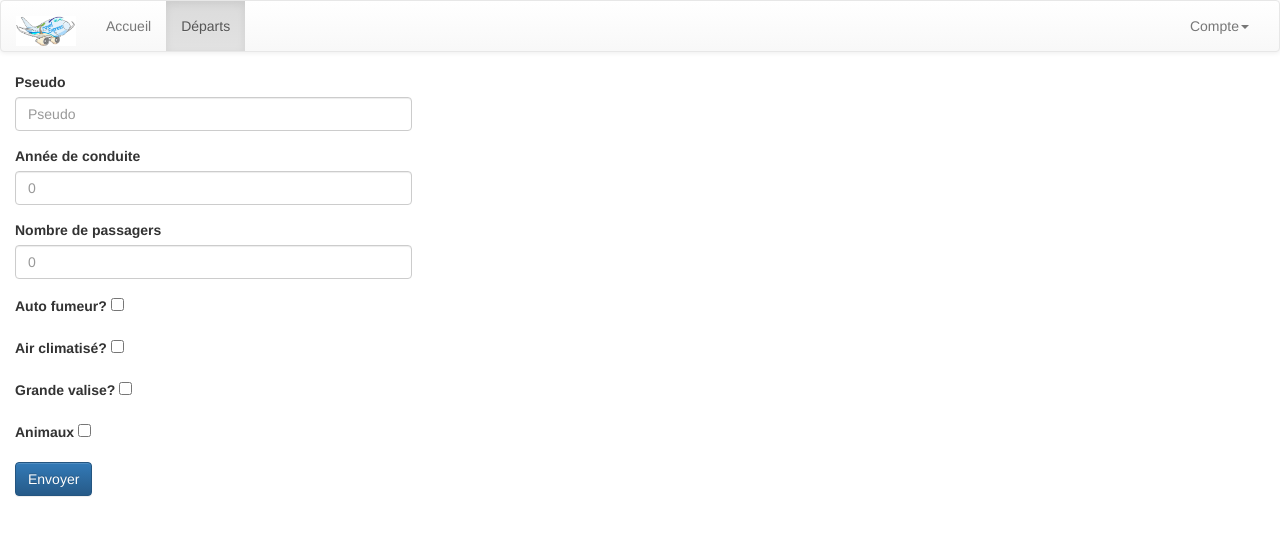
After one commit to gchaville/HamidoExpress, a PHP site: page /Driverinscription.php in a window 1280 px wide. The commit adds this page. Shown: the top 536 px of the page. Run offline with PHP 8.4, Linux system fonts and the light colour scheme; some libraries are stand-ins or nearby versions.

Commit message:
Ajout de conducteur fonctionnel

```diff
--- /dev/null
+++ b/Driverinscription.php
@@ -0,0 +1,110 @@
+<!DOCTYPE html>
+<html>
+<head>
+    <meta charset="utf-8">
+    <title>HamidoExpress - Inscription</title>
+    <link rel="stylesheet" href="css/styles.css">
+
+    <script src="https://code.jquery.com/jquery-3.1.1.min.js" integrity="sha256-hVVnYaiADRTO2PzUGmuLJr8BLUSjGIZsDYGmIJLv2b8=" crossorigin="anonymous"></script>
+    <script src="https://code.jquery.com/jquery-migrate-3.0.0.min.js" integrity="sha256-JklDYODbg0X+8sPiKkcFURb5z7RvlNMIaE3RA2z97vw=" crossorigin="anonymous"></script>
+    <!-- Latest compiled and minified CSS -->
+    <link href="//maxcdn.bootstrapcdn.com/bootstrap/3.3.7/css/bootstrap.min.css" rel="stylesheet">
+
+    <!-- Optional theme -->
+    <link rel="stylesheet" href="https://maxcdn.bootstrapcdn.com/bootstrap/3.3.7/css/bootstrap-theme.min.css" integrity="sha384-rHyoN1iRsVXV4nD0JutlnGaslCJuC7uwjduW9SVrLvRYooPp2bWYgmgJQIXwl/Sp" crossorigin="anonymous">
+
+    <!-- Latest compiled and minified JavaScript -->
+    <script src="https://maxcdn.bootstrapcdn.com/bootstrap/3.3.7/js/bootstrap.min.js" integrity="sha384-Tc5IQib027qvyjSMfHjOMaLkfuWVxZxUPnCJA7l2mCWNIpG9mGCD8wGNIcPD7Txa" crossorigin="anonymous"></script>
+</head>
+
+<body><!--==============================header=================================-->
+<header id="header">
+    <nav class="navbar navbar-default">
+        <div class="container-fluid">
+            <!-- Brand and toggle get grouped for better mobile display -->
+            <div class="navbar-header">
+                <button type="button" class="navbar-toggle collapsed" data-toggle="collapse" data-target="#bs-example-navbar-collapse-1" aria-expanded="false">
+                    <span class="sr-only">Toggle navigation</span>
+                    <span class="icon-bar"></span>
+                    <span class="icon-bar"></span>
+                    <span class="icon-bar"></span>
+                </button>
+                <a class="navbar-brand" href="#">
+                    <img alt="Brand" src="images/travel-express.jpg" width="60" height="30">
+                </a>
+            </div>
+
+            <!-- Collect the nav links, forms, and other content for toggling -->
+            <div class="collapse navbar-collapse" id="bs-example-navbar-collapse-1">
+                <ul class="nav navbar-nav">
+                    <li><a href="#">Accueil</a></li>
+                    <li class="active"><a href="#">Départs</a></li>
+                </ul>
+                <ul class="nav navbar-nav navbar-right">
+                    <li class="dropdown">
+                        <a href="#" class="dropdown-toggle" data-toggle="dropdown" role="button" aria-haspopup="true" aria-expanded="false">Compte<span class="caret"></span></a>
+                        <ul class="dropdown-menu">
+                            <li class="active"><a href="#">Profil</a></li>
+                            <li><a href="userhistoric.php">Historique</a></li>
+                            <li><a href="editInfo.php">Paramètres</a></li>
+                            <li role="separator" class="divider"></li>
+                            <li><a href="scripts/logout.php">Déconnexion</a></li>
+                        </ul>
+                    </li>
+                </ul>
+            </div><!-- /.navbar-collapse -->
+        </div><!-- /.container-fluid -->
+    </nav>
+</header>
+<!--=======content================================-->
+<section id="content">
+    <div class="col-md-4">
+        <form data-toggle="validator" role="form" action="scripts/adddriver.php" method="post"">
+        <div class="form-group">
+            <label for="inputFirstName" class="control-label">Pseudo</label>
+            <input type="text" class="form-control" id="inputFirstName" name="username" placeholder="Pseudo" required>
+        </div>
+
+        <div class="form-group">
+            <label for="inputLastName" class="control-label">Année de conduite</label>
+            <input type="text" class="form-control" id="drivingYear" name="drivingYear" placeholder="0" required>
+        </div>
+
+        <div class="form-group">
+            <label for="inputDOB" class="control-label">Nombre de passagers</label>
+            <input type="number" class="form-control" id="nbPassenger" name="nbPassenger" placeholder="0" required>
+        </div>
+
+        <div class="form-group">
+            <label for="inputEmail" class="control-label">Auto fumeur?</label>
+            <input type="checkbox" id="Smoking" name="smoking" value=1>
+        </div>
+
+        <div class="form-group">
+            <label for="inputAddress" class="control-label">Air climatisé?</label>
+            <input  type="checkbox" id="airConditioning" name="airConditioning" value=1>
+        </div>
+
+        <div class="form-group">
+            <label for="inputPhone" class="control-label">Grande valise?</label>
+            <input type="checkbox" id="suitcase" name="suitcase" value=1>
+        </div>
+
+        <div class="form-group">
+            <label for="inputUsername" class="control-label">Animaux</label>
+            <input type="checkbox" id="animals" name="animals" value=1>
+        </div>
+
+        <div class="form-group">
+            <button type="submit" class="btn btn-primary">Envoyer</button>
+        </div>
+        </form>
+    </div>
+</section>
+
+<!--=======footer=================================-->
+<footer id="footer">
+
+</footer>
+</body>
+</html>
```
Also changed, not shown: scripts/adddriver.php (+11 -3 lines).
